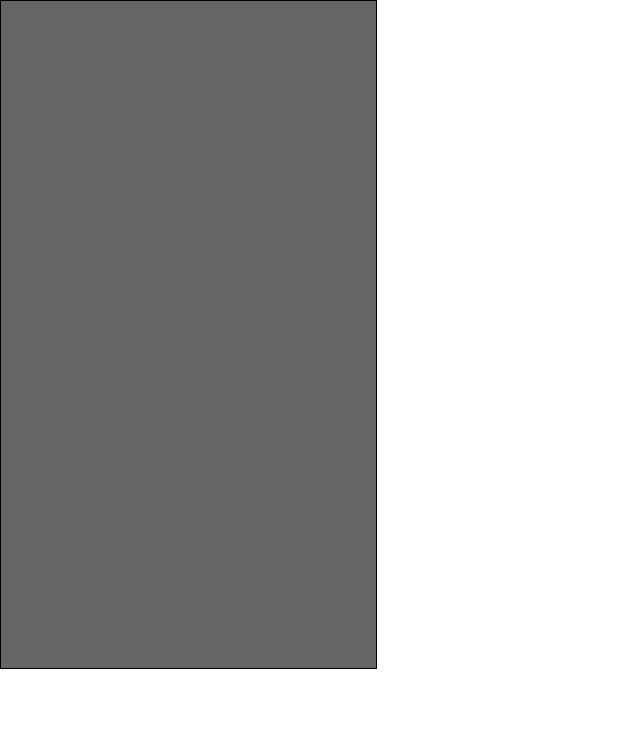
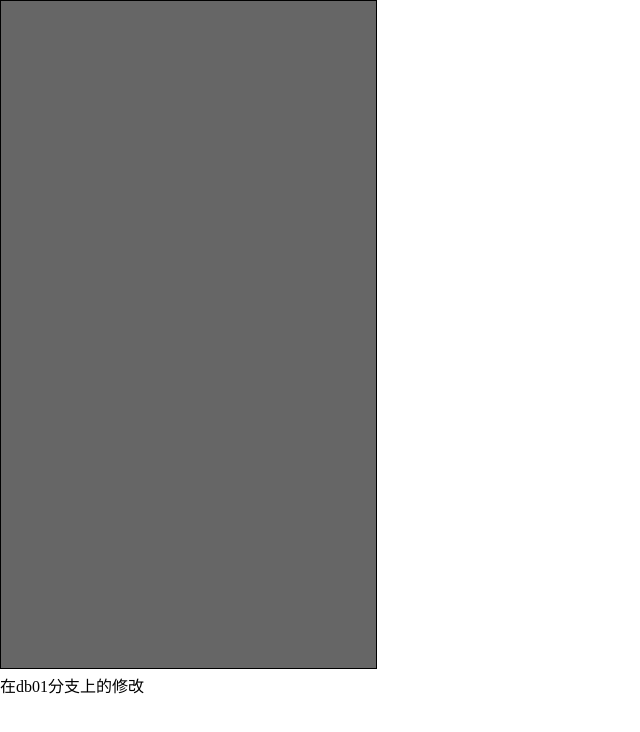
Before and after one commit to haotata168/wipe, a website: page src/index.html in a window 1280 px wide. Shown: the whole page, without its empty margins (0-640 px from the left). Drawn offline with Linux system fonts and the light colour scheme.

Commit message:
在db01分支上添加div

```diff
--- a/src/index.html
+++ b/src/index.html
@@ -20,6 +20,7 @@
 </head>
 <body>
 	<canvas id="cas" width="375" height="667"></canvas>
+	<div>在db01分支上的修改</div>
 </body>
 </html>
 <script type="text/javascript" src="js/wipe.js"></script>
--- a/src/js/wipe.js
+++ b/src/js/wipe.js
@@ -45,7 +45,6 @@ function drawT(context,x1,y1,x2,y2){
 		return false;
 	}
 }
-
 
 //cas.addEventListener(eventClick,function(evt){},false)
 
```
